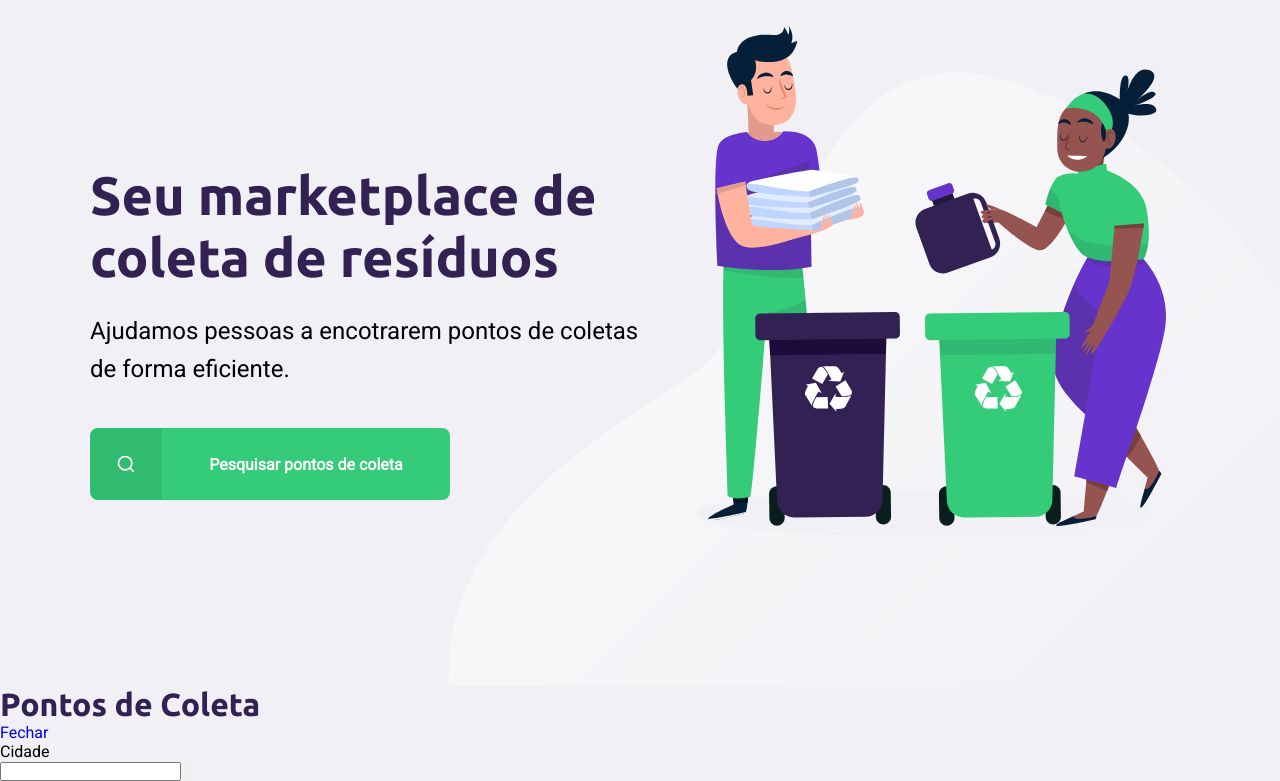
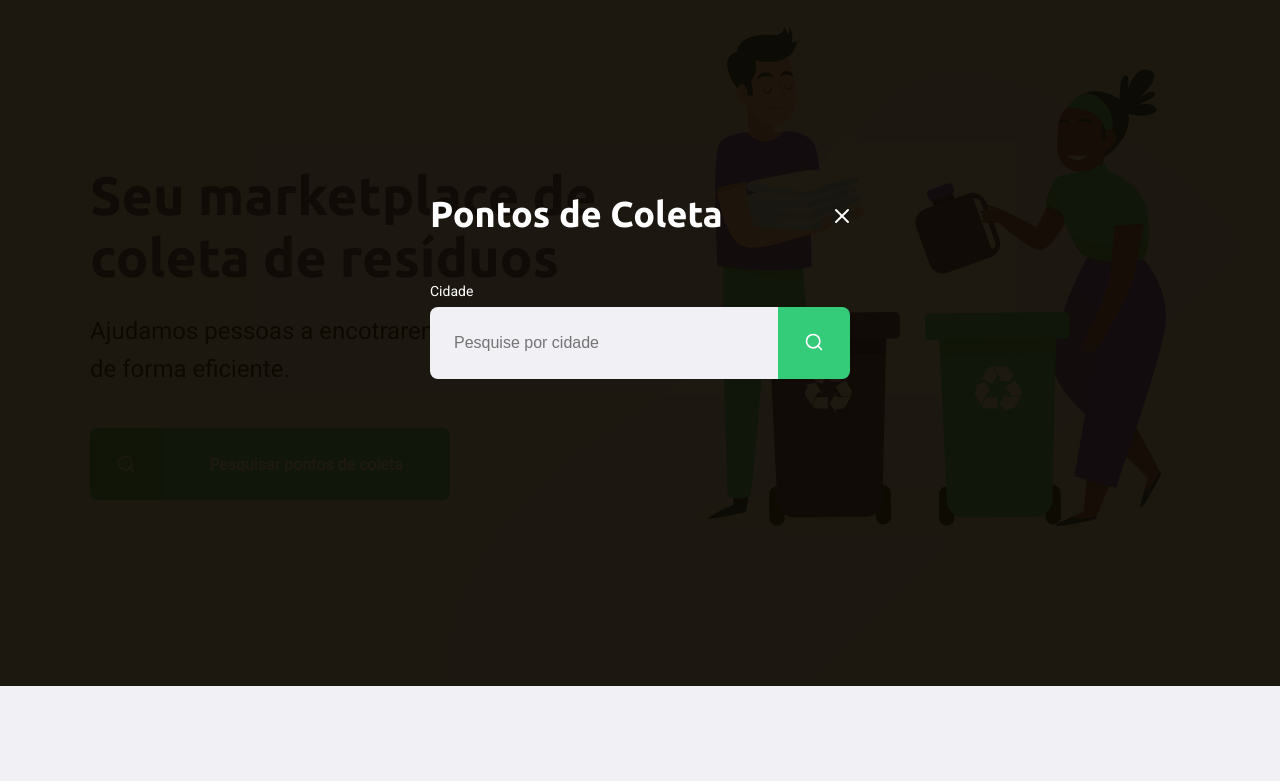
Before and after one commit to Silva404/nlw-starter, a plain HTML site: page index.html in a window 1280 px wide. Both pictures are taken after a click on the link "Pesquisar pontos de coleta". Shown: the part 114-895 px from the top of the page. After the commit the page ends 800 px from the top, so only its background shows below. Drawn offline with Linux system fonts and the light colour scheme.

Commit message:
quase pronto o front end

```diff
--- a/index.html
+++ b/index.html
@@ -7,6 +7,7 @@
   <link href="https://fonts.googleapis.com/css2?family=Roboto&family=Ubuntu:wght@300;700&display=swap" rel="stylesheet">
   <link rel="stylesheet" href="/styles/main.css">
   <link rel="stylesheet" href="/styles/home.css">
+  <link rel="stylesheet" href="/styles/modal.css">
 
   <link rel="stylesheet" href="/styles/responsive.css">
   <title>Ecoleta</title>
@@ -33,22 +34,31 @@
     </div>
   </section>
 
-  <div class="modal">
-    <div class="content"></div>
+
+
+  <div id="modal" class="hide">
+    <div class="content">
+
       <div class="header">
         <h1>Pontos de Coleta</h1>
         <a href="#">Fechar</a>
       </div>
+
       <form action="">
         <label for="search">Cidade</label>
         <div class="search field">
-        <input type="text" name="search">
+          <input type="text" name="search" placeholder="Pesquise por cidade">
           <button>
-          <img src="" alt="">
+            <img src="/images/search.svg" alt="Buscar">
           </button>
         </div>
       </form>
+
     </div>
+  </div>
+
+
+<script src="/scripts/index.js"></script>
 </body>
 
 </html>
--- /dev/null
+++ b/scripts/index.js
@@ -0,0 +1,11 @@
+const buttonSearch = document.querySelector('#page-home main a');
+const modal = document.querySelector('#modal');
+const close = document.querySelector('#modal .header a');
+
+buttonSearch.addEventListener('click', () => {
+  modal.classList.remove('hide')
+});
+
+close.addEventListener('click', () => {
+  modal.classList.add('hide');
+})
--- /dev/null
+++ b/styles/modal.css
@@ -0,0 +1,78 @@
+#modal {
+  background: #0e0a02ef;
+
+  height: 100vh;
+  width: 100vw;
+
+  position: fixed;
+  top: 0;
+  display: flex;
+  align-items: center;
+  justify-content: center;
+
+  transition: 400ms;
+}
+
+#modal.hide {
+  display: none;
+}
+
+#modal .content {
+  color: #fff;
+
+  width: 420px;
+}
+
+#modal .content .header {
+  display: flex;
+  align-items: center;
+  justify-content: space-between;
+
+  margin-bottom: 48px;
+}
+
+#modal .header a {
+  background: url(/images/x.svg) no-repeat;
+  height: 20px;
+  width: 20px;
+  font-size: 0.01px;
+}
+
+#modal .header h1 {
+  color: #fff;
+  font-size: 36px;
+  line-height: 42px;
+}
+
+#modal form label {
+  font-size: 14px;
+  line-height: 16px;
+  display: block;
+  margin-bottom: 8px;
+}
+
+#modal form .field {
+  display: flex;
+}
+
+#modal form input {
+  flex: 1;
+  background: #f0f0f5;
+  border-radius: 8px 0 0 8px;
+  border: 0;
+  padding: 16px 24px;
+  font-size: 16px;
+  color: #6c6c80;
+}
+
+#modal form button {
+  width: 72px;
+  height: 72px;
+  background: var(--primary-color);
+  border: 0;
+  border-radius: 0 8px 8px 0;
+}
+
+#modal form button:hover {
+  background: #2fb85e;
+}
```
Lines whose indentation alone changed are shown as unchanged.
